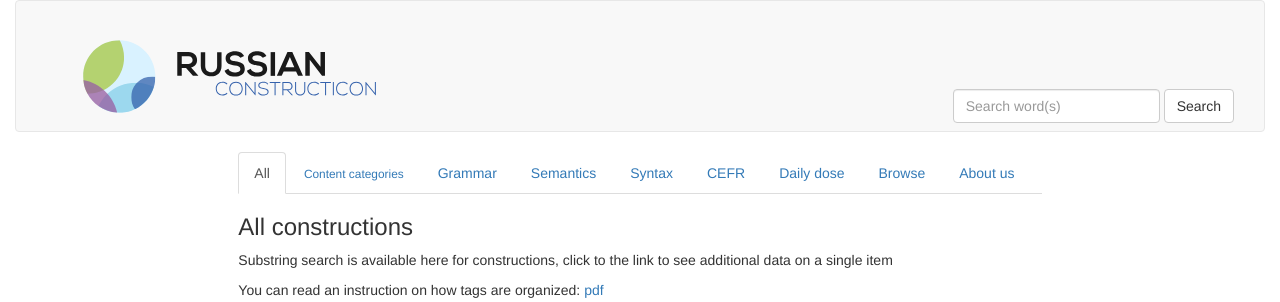
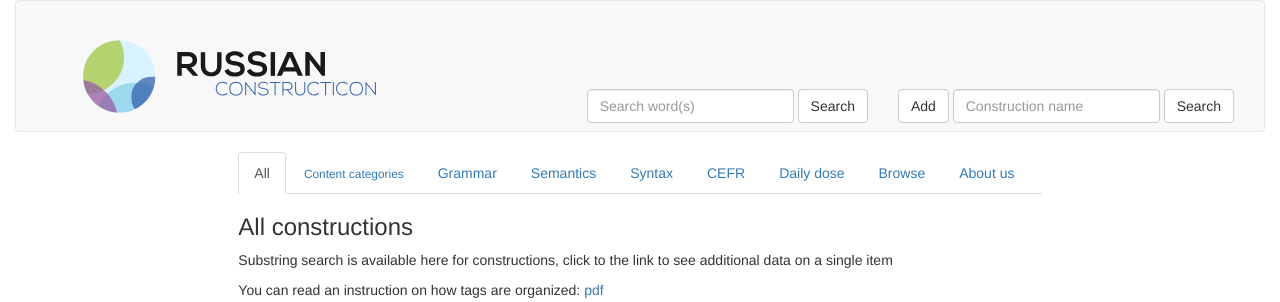
Before and after one commit to sfedia/russian-constructicon, a Flask app: template templates/main_page.html in a window 1280 px wide. Shown: the top 302 px of the page. Run offline with Flask 2, Linux system fonts and the light colour scheme; the template is opened without the code that fills it, so the values that code supplies are empty; parts of the project's set-up code (start-up, migrations or seed data) failed here and were passed over; some libraries are stand-ins or nearby versions.

Commit message:
form for adding constructions

```diff
--- a/templates/main_page.html
+++ b/templates/main_page.html
@@ -215,6 +215,13 @@ main div.container {
           </ul>
         </li> -->
       </ul>
+      <form class="navbar-form navbar-right">
+        <button type="button" class="btn btn-default prefix-browse">Add</button>
+          <div class="form-group">
+            <input type="text" class="form-control" id="entry-id--postfix" placeholder="Construction name">
+        </div>
+        <button type="button" class="btn btn-default add-entry">Search</button>
+      </form>
       <form class="navbar-form navbar-right">
         <div class="form-group">
           <input type="text" class="form-control" id="search-prefix" placeholder="Search word(s)">
```
